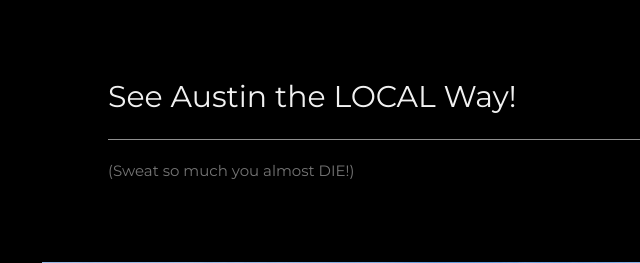
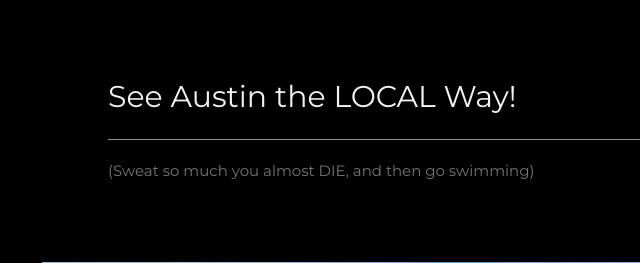
Before and after one commit to bencarneiro/biketours, a Django app: page / in a window 1280 px wide. Shown: the part 4356-4619 px from the top of the page, without its empty margins (102-742 px from the left). Run offline with Django 4.2, Linux system fonts and the light colour scheme; data that the repository does not hold is empty; some libraries are stand-ins or nearby versions.

Commit message:
edit copy

```diff
--- a/app/backend/templates/home.html
+++ b/app/backend/templates/home.html
@@ -120,7 +120,7 @@ table, th, td {
 
     <h2 class="w3-text-light-grey">See Austin the LOCAL Way!</h2>
     <hr style="width:100%" class="w3-opacity">
-    <p>(Sweat so much you almost DIE!)</p>
+    <p>(Sweat so much you almost DIE, and then go swimming)</p>
     </div>
 
     <div hx-get="/homepage_image_5" hx-trigger="load">
```
